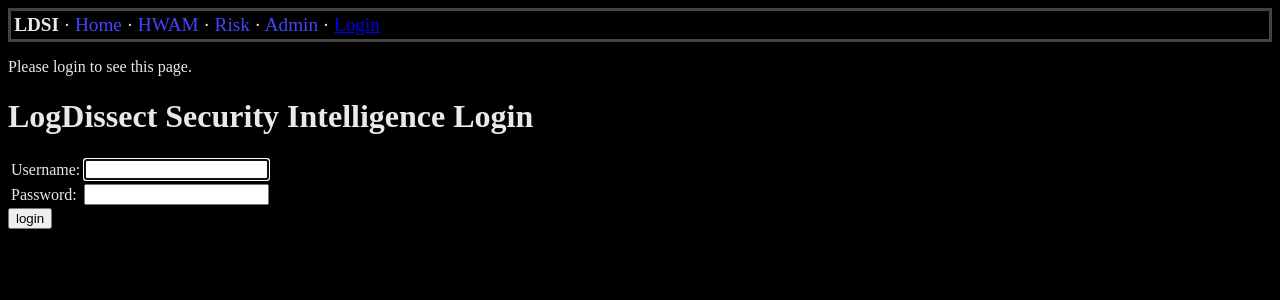
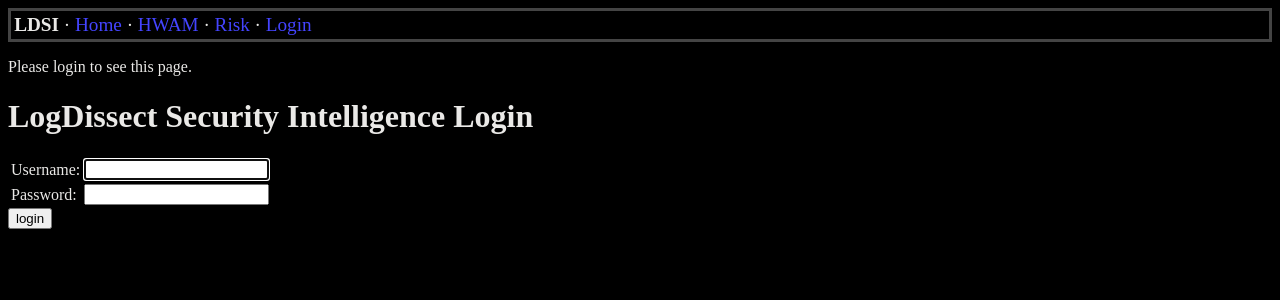
Before and after one commit to dogoncouch/LogESP, a Django app: page /accounts/login/?next=/hwam/hw/add/ in a window 1280 px wide. Shown: the top 300 px of the page. Run offline with Django 3.2, Linux system fonts and the light colour scheme; parts of the project's set-up code (start-up, migrations or seed data) failed here and were passed over.

Commit message:
Update nav bars

```diff
--- a/risk/templates/risk/navigation.html
+++ b/risk/templates/risk/navigation.html
@@ -1,7 +1,6 @@
 
 <div id="topbar">
     <div class="navbar">
-        <div class="navbar-side-navbar-left"></div>
         <div class="navbar-content">
             <b>Risk</b>
             &middot
@@ -9,12 +8,11 @@
             &middot
             <a class="navbar" href="{% url 'risk:ate_index' %}">Adv. Events</a>
             &middot
+            <a class="navbar" href="{% url 'risk:ats_index' %}">Adv. Sources</a>
+            &middot
             <a class="navbar" href="{% url 'risk:nte_index' %}">NonAdv. Events</a>
-            &middot
-            <a class="navbar" href="{% url 'risk:ats_index' %}">Adv. Sources</a>
             &middot
             <a class="navbar" href="{% url 'risk:nts_index' %}">NonAdv. Sources</a>
         </div>
-        <div class="navbar-side-navbar-left"></div>
     </div>
 </div>
--- a/templates/navigation.html
+++ b/templates/navigation.html
@@ -1,7 +1,6 @@
 
 <div id="topbar">
     <div class="navbar">
-        <div class="navbar-side-navbar-left"></div>
         <div class="navbar-content">
             <b>LDSI</b>
             &middot
@@ -10,15 +9,16 @@
             <a class="navbar" href="{% url 'hwam:index' %}">HWAM</a>
             &middot
             <a class="navbar" href="{% url 'risk:index' %}">Risk</a>
-            &middot
-            <a class="navbar" href="{% url 'admin:index' %}">Admin</a>
+            {% if user.is_staff %}
+                &middot
+                <a class="navbar" href="{% url 'admin:index' %}">Admin</a>
+            {% endif %}
             &middot
             {% if user.is_authenticated %}
-                <a href="{% url 'logout' %}">Logout</a>
+                <a class="navbar" href="{% url 'logout' %}">Logout</a>
             {% else %}
-                <a href="{% url 'login' %}">Login</a>
+                <a class="navbar" href="{% url 'login' %}">Login</a>
             {% endif %}
         </div>
-        <div class="navbar-side-navbar-left"></div>
     </div>
 </div>
```
